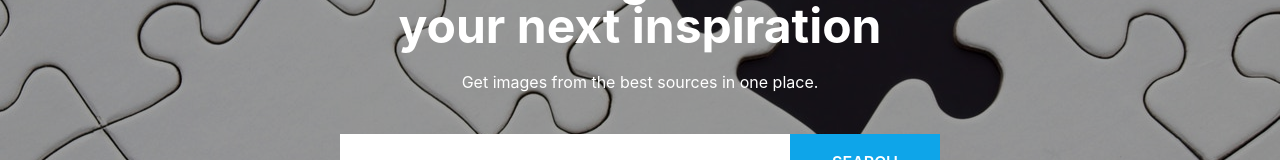
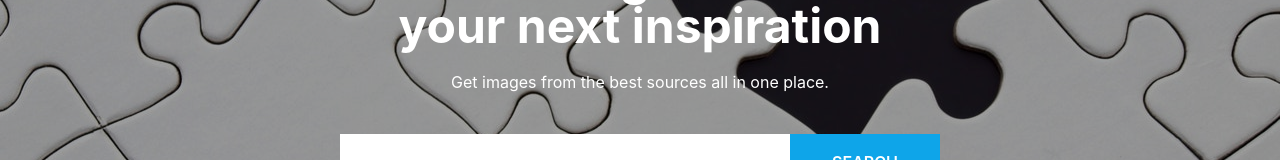
Before and after one commit to chinnaji/pikchaw, a Next.js app: page / in a window 1280 px wide. Shown: the part 364-524 px from the top of the page. Built offline with nearby package versions, Linux system fonts and the light colour scheme.

Commit message:
updated pexels query endpoint

```diff
--- a/components/ImageCards.js
+++ b/components/ImageCards.js
@@ -3,7 +3,7 @@ import Image from "next/image";
 
 function ImageCards({ src, alt, width, height, blurData, sourceLink }) {
   return (
-    <figure className="py-4 [break-inside:avoid]">
+    <figure className="py-2 [break-inside:avoid]">
       <a href={sourceLink}>
         <Image
           className="rounded-md"
--- a/helpers/searchImages.js
+++ b/helpers/searchImages.js
@@ -39,7 +39,7 @@ export async function searchPixaBay(page, query) {
 export async function searchPexels(page, query) {
   // search images on pexel based on search query
   const getPexelsSearchResults = await axios.get(
-    `https://api.pexels.com/v1/search?query=${query}&&per_page=20page=${page}`,
+    `https://api.pexels.com/v1/search?query=${query}&per_page=20&page=${page}`,
     {
       headers: {
         Authorization: process.env.pexels_api_key,
--- a/pages/index.js
+++ b/pages/index.js
@@ -23,7 +23,7 @@ export default function Home() {
           A middleground for your next inspiration
         </h1>
         <p className="mx-auto mb-10 mt-5 max-w-[500px]">
-          Get images from the best sources in one place.
+          Get images from the best sources all in one place.
         </p>
         {/* search component */}
         <SearchBar />
```
